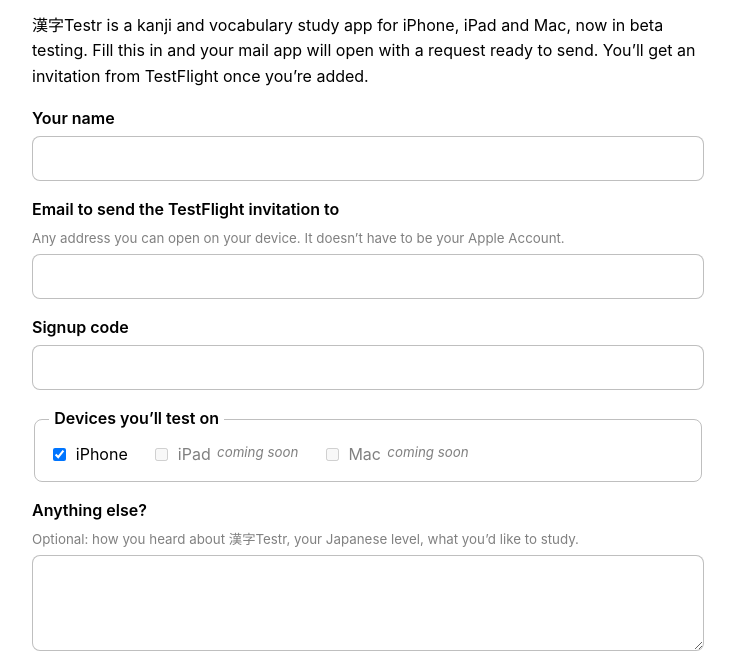
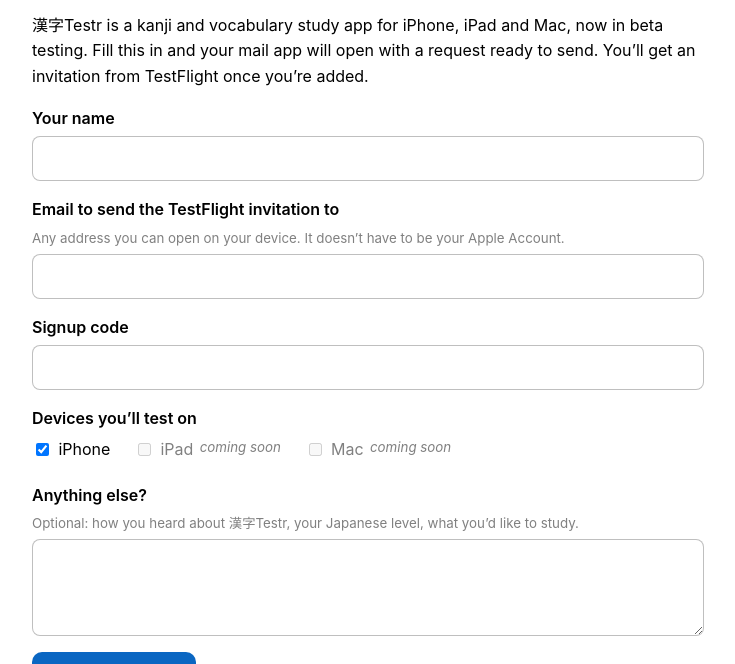
Before and after one commit to cozmiccle/kanjitestr-privacy, a plain HTML site: page beta.html in a window 1280 px wide. Shown: the part 141-805 px from the top of the page, without its empty margins (272-1007 px from the left). Drawn offline with Linux system fonts and the light colour scheme.

Commit message:
Beta page: style the devices group like the other fields
Co-Authored-By: Claude Opus 5.5 <noreply@anthropic.com>

```diff
--- a/beta.html
+++ b/beta.html
@@ -17,8 +17,8 @@
   label { display: grid; gap: .3rem; font-weight: 600; }
   label small { font-weight: 400; color: GrayText; }
   input, select, textarea { font: inherit; padding: .55rem .7rem; border: 1px solid #8888; border-radius: 8px; }
-  fieldset { border: 1px solid #8888; border-radius: 8px; padding: .6rem .9rem; }
-  legend { font-weight: 600; padding: 0 .3rem; }
+  fieldset { border: 0; margin: 0; padding: 0; min-width: 0; }
+  legend { font-weight: 600; padding: 0; margin-bottom: .3rem; }
   fieldset label { display: inline-flex; gap: .4rem; font-weight: 400; margin-right: 1.2rem; }
   button { font: inherit; font-weight: 600; padding: .7rem 1rem; border: 0; border-radius: 10px;
            background: #0a66c2; color: white; cursor: pointer; justify-self: start; }
```
